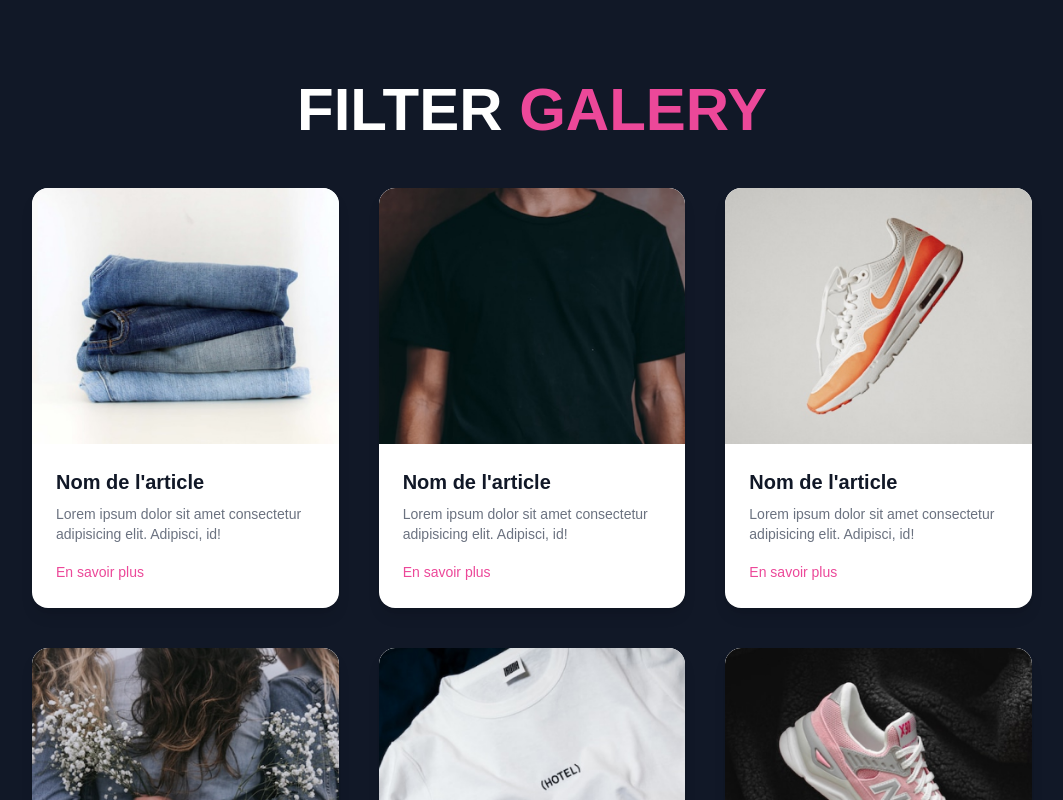
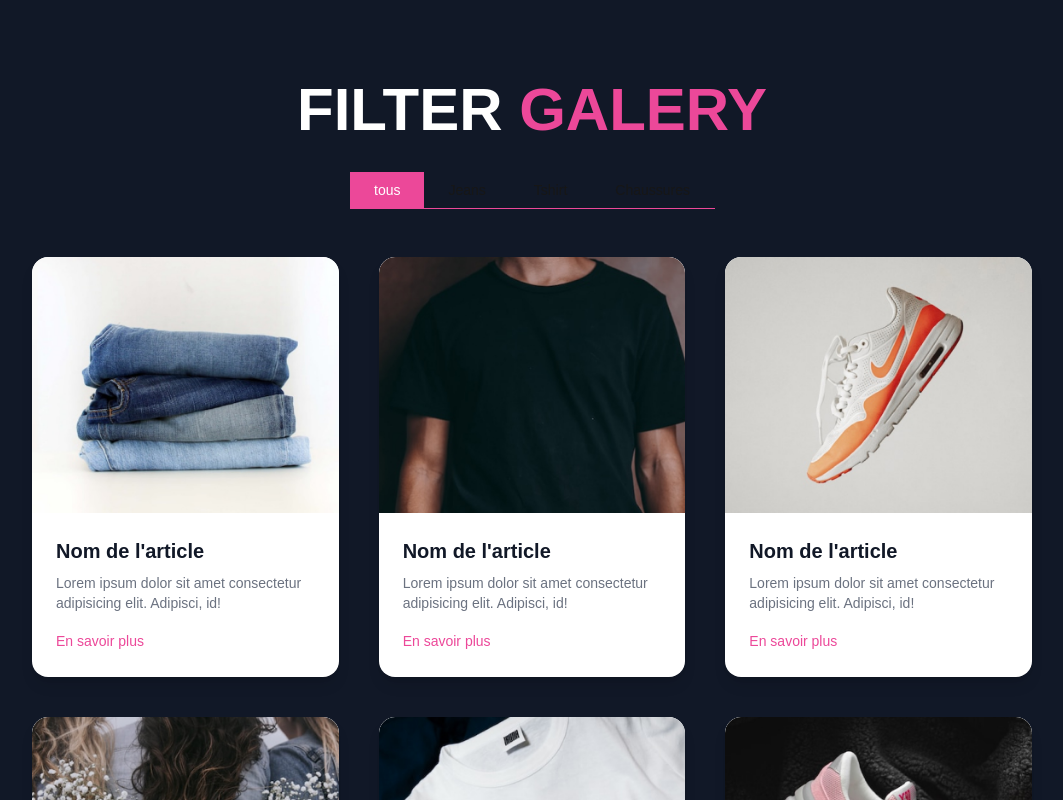
Before and after one commit to SylvHardDev/gallery-filter, a Next.js app: page / in a window 1280 px wide. Shown: the top 800 px of the page, without its empty margins (108-1171 px from the left). Built offline with nearby package versions, Linux system fonts and the light colour scheme.

Commit message:
product filter

```diff
--- a/app/components/Gallery.tsx
+++ b/app/components/Gallery.tsx
@@ -1,8 +1,8 @@
-"use client";
+// "use client";
 
 import { useState } from "react";
 import { productsData } from "../datas/productsData";
-// import Image from "next/image";
+import Image from "next/image";
 
 // type ImageProps = {
 //   img: string;
@@ -93,26 +93,49 @@ export default function Gallery() {
         Filter <span className="text-pink-500">galery</span>
       </h1>
 
-      <div className="mb-12"></div>
+      <div className="mb-12">
+        <div className="flex justify-center max-w-[365px] mx-auto border-b border-pink-500">
+          {["tous", "jeans", "tshirt", "chaussures"].map((filter) => (
+            <button
+              key={filter}
+              className={`px-6 py-2 font-medium text-sm ${
+                activeFilter === filter
+                  ? "text-white bg-pink-500 hover:text-pink-500"
+                  : "transition-all"
+              }`}
+              onClick={() => handleFilterChange(filter)}
+            >
+              {filter === "tous"
+                ? "tous"
+                : filter.charAt(0).toLocaleUpperCase() + filter.slice(1)}
+            </button>
+          ))}
+        </div>
+      </div>
 
       <div className="max-w-[1000px] mx-auto grid grid-cols-1 md:grid-cols-2 lg:grid-cols-3 gap-10">
-        {productsData.map((product, index) => (
+        {productsData
+          .filter(
+            (product) =>
+              activeFilter === "tous" || product.category === activeFilter
+          )
+          .map((product, index) => (
             <div
               key={index}
               className="bg-white rounded-2xl shadow-lg overflow-hidden hover:shadow-xl transition-all hover:scale-105 cursor-pointer"
             >
-            <img
+              {/* <img
                 className="w-full h-64 object-cover rounded-t-2xl"
                 src={product.img}
                 alt={product.title}
-            />
-            {/* <Image
+              /> */}
+              <Image
               className="w-full h-64 object-cover rounded-t-2xl"
               src={product.img}
               alt={product.title}
               width={600}
               height={600}
-            /> */}
+            />
 
               <div className="p-6">
                 <h6 className="text-xl font-bold text-gray-900 mb-2">
```
Lines whose indentation alone changed are shown as unchanged.
